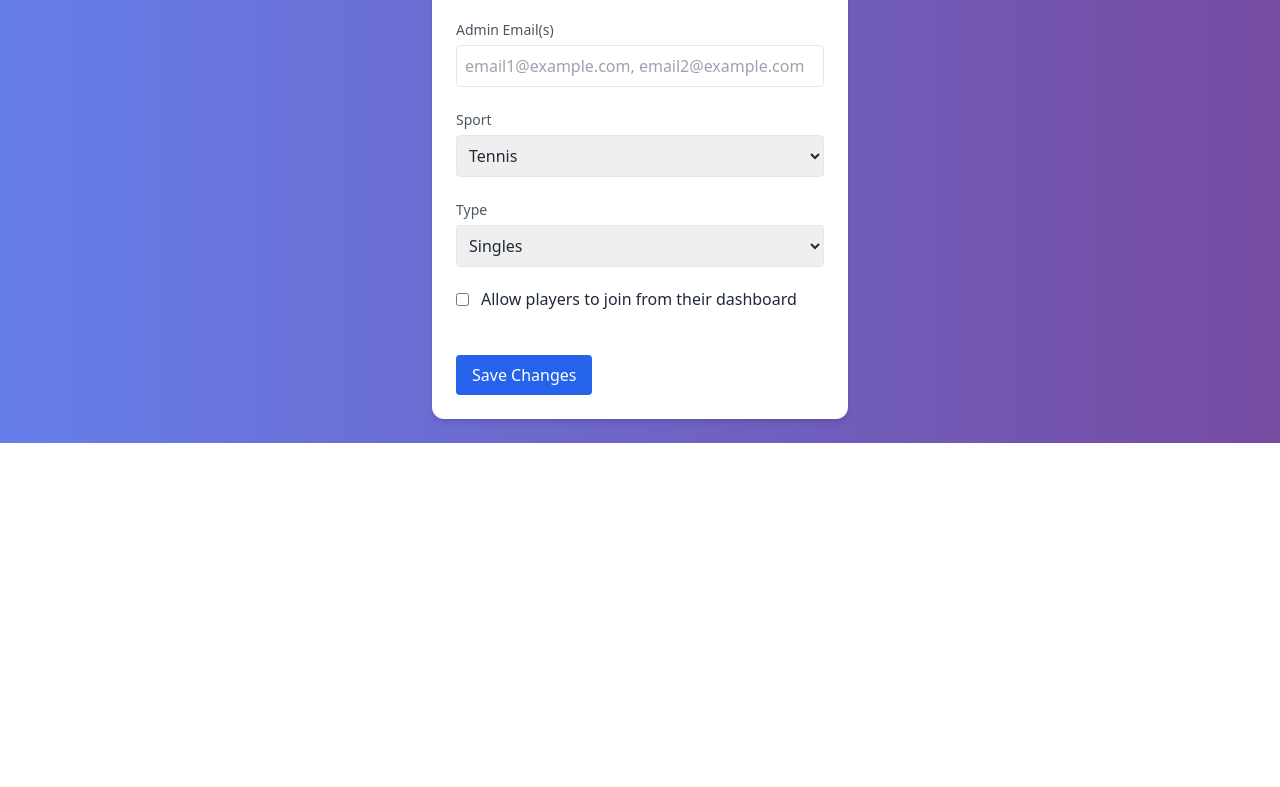
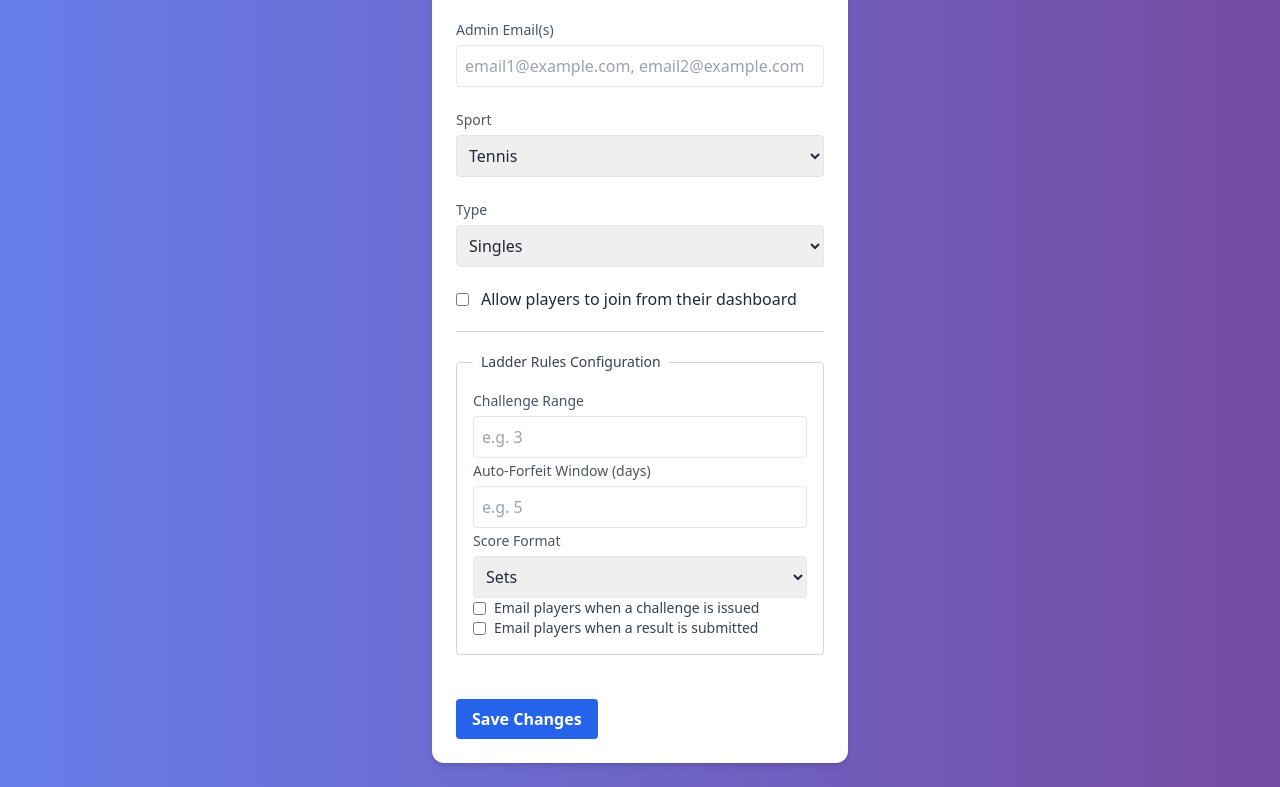
Before and after one commit to zcardais/tennis-ladder-app-gpt, a website built with Vite: page src/edit-ladder.html in a window 1280 px wide. Shown: the part 629-1416 px from the top of the page. Before the commit the page ends 1072 px from the top, so only its background shows below. Built offline with nearby package versions, Linux system fonts and the light colour scheme; some packages are replaced by stand-ins of ours.

Commit message:
Add admin ladder rules config UI with validation, toast queueing, and save feedback

```diff
--- a/src/edit-ladder.html
+++ b/src/edit-ladder.html
@@ -107,9 +107,45 @@
         <span>Allow players to join from their dashboard</span>
       </label>
 
-      <div class="pt-6">
-        <button id="save-button" type="submit" class="btn btn-primary bg-blue-600 text-white px-4 py-2 rounded">Save Changes</button>
-        <div id="saving-spinner" class="hidden inline-block ml-4">Saving…</div>
+      <hr class="my-6 border-gray-300">
+
+      <fieldset class="border border-gray-300 p-4 rounded">
+        <legend class="text-sm font-medium text-gray-700 px-2">Ladder Rules Configuration</legend>
+
+        <label class="block">
+          <span class="text-sm text-gray-600">Challenge Range</span>
+          <input id="challengeRange" type="number" min="1" class="mt-1 block w-full border rounded p-2" placeholder="e.g. 3" />
+        </label>
+
+        <label class="block">
+          <span class="text-sm text-gray-600">Auto-Forfeit Window (days)</span>
+          <input id="autoForfeitDays" type="number" min="1" class="mt-1 block w-full border rounded p-2" placeholder="e.g. 5" />
+        </label>
+
+        <label class="block">
+          <span class="text-sm text-gray-600">Score Format</span>
+          <select id="scoreFormat" class="mt-1 block w-full border rounded p-2">
+            <option value="sets">Sets</option>
+            <option value="games">Games</option>
+          </select>
+        </label>
+
+        <div class="flex items-center space-x-2">
+          <input id="notifyOnChallenge" type="checkbox" class="form-checkbox" />
+          <label for="notifyOnChallenge" class="text-sm text-gray-700">Email players when a challenge is issued</label>
+        </div>
+
+        <div class="flex items-center space-x-2">
+          <input id="notifyOnResult" type="checkbox" class="form-checkbox" />
+          <label for="notifyOnResult" class="text-sm text-gray-700">Email players when a result is submitted</label>
+        </div>
+      </fieldset>
+
+      <div class="pt-6 flex items-center space-x-4">
+        <button id="save-button" type="submit" class="bg-blue-600 hover:bg-blue-700 text-white font-semibold px-4 py-2 rounded focus:outline-none">
+          Save Changes
+        </button>
+        <div id="saving-spinner" class="text-white hidden">Saving…</div>
       </div>
 
     </form>
--- a/src/js/admin-edit-ladder.js
+++ b/src/js/admin-edit-ladder.js
@@ -69,6 +69,12 @@ async function init() {
     allowJoinInput.checked = !!data.allowJoining;
     sportInput.value = (data.sport || "tennis").toLowerCase();
     typeInput.value = (data.type || "singles").toLowerCase();
+
+    document.getElementById("challengeRange").value = data.challengeRange || "";
+    document.getElementById("autoForfeitDays").value = data.autoForfeitDays || "";
+    document.getElementById("scoreFormat").value = data.scoreFormat || "sets";
+    document.getElementById("notifyOnChallenge").checked = !!data.notifyOnChallenge;
+    document.getElementById("notifyOnResult").checked = !!data.notifyOnResult;
   } catch (error) {
     console.error("🔥 Error loading ladder:", error);
     showToast("Error loading ladder");
@@ -90,6 +96,11 @@ async function init() {
       sport: sportInput.value,
       type: typeInput.value,
       updatedAt: serverTimestamp(),
+      challengeRange: parseInt(document.getElementById("challengeRange").value, 10) || 0,
+      autoForfeitDays: parseInt(document.getElementById("autoForfeitDays").value, 10) || 0,
+      scoreFormat: document.getElementById("scoreFormat").value,
+      notifyOnChallenge: document.getElementById("notifyOnChallenge").checked,
+      notifyOnResult: document.getElementById("notifyOnResult").checked,
     };
 
     try {
```
Also changed, not shown: 2 other files.
